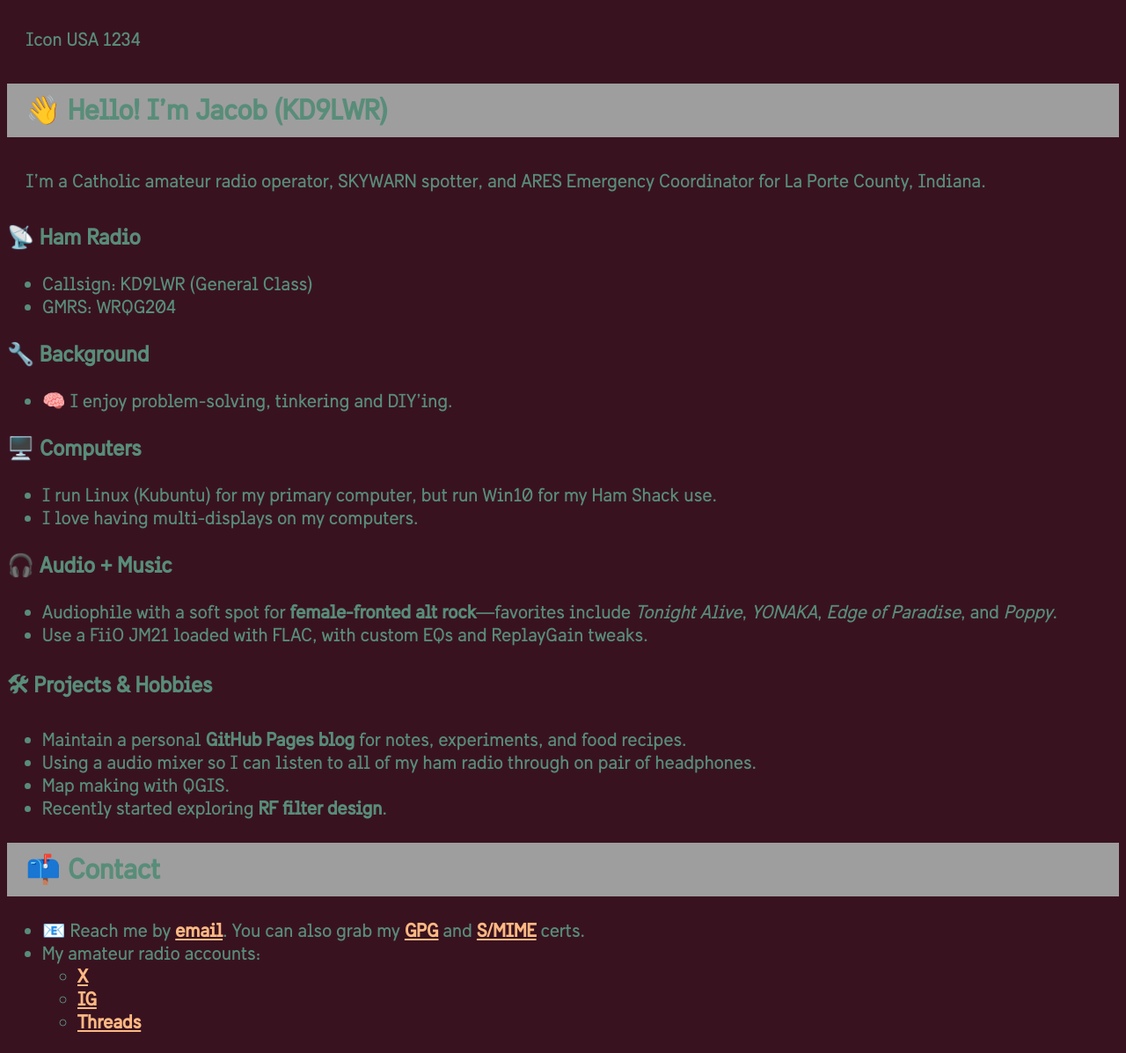
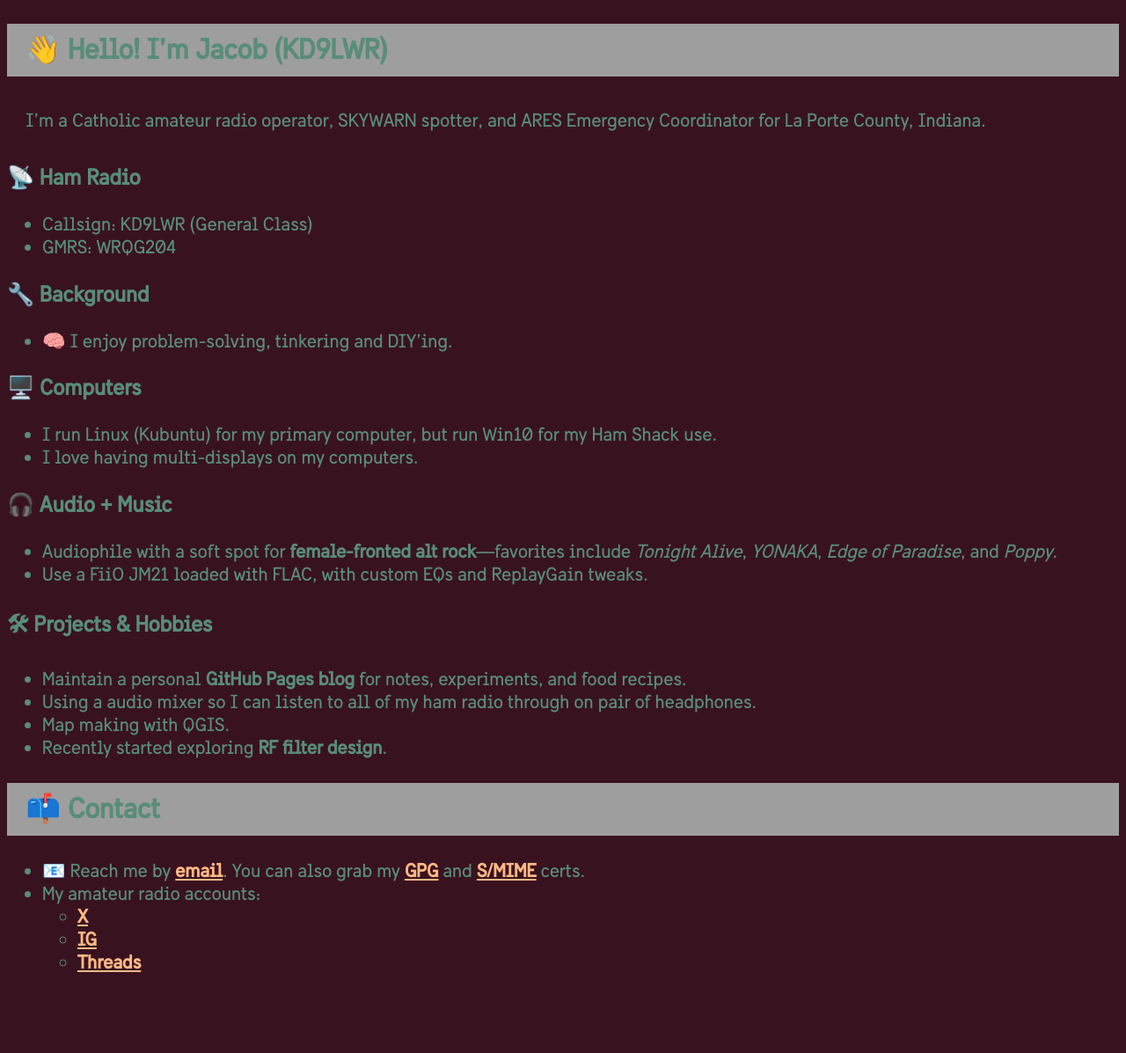
Before and after one commit to jake9wi/jake9wi.github.io, a Jekyll site: the page built from about.md, in a window 1280 px wide. Shown: the whole page at 88% size. Built offline with Jekyll 4.4.1, drawn with Linux system fonts in a browser that asks for light colours; after the commit the page ends 1128 px from its top, so only the background shows below that.

Commit message:
clean up

```diff
--- a/about.md
+++ b/about.md
@@ -6,8 +6,6 @@ description: "Learn more about Jacob (KD9LWR), a Catholic ham radio operator, Li
 keywords: ["Jacob Wiese", "KD9LWR", "ham radio", "La Porte County", "Linux", "ARES", "Skywarn", "Catholic", "blog"]
 author: Jacob Wiese
 ---
-
-Icon USA 1234
 
 ## 👋 Hello! I'm Jacob (KD9LWR)
 
```
